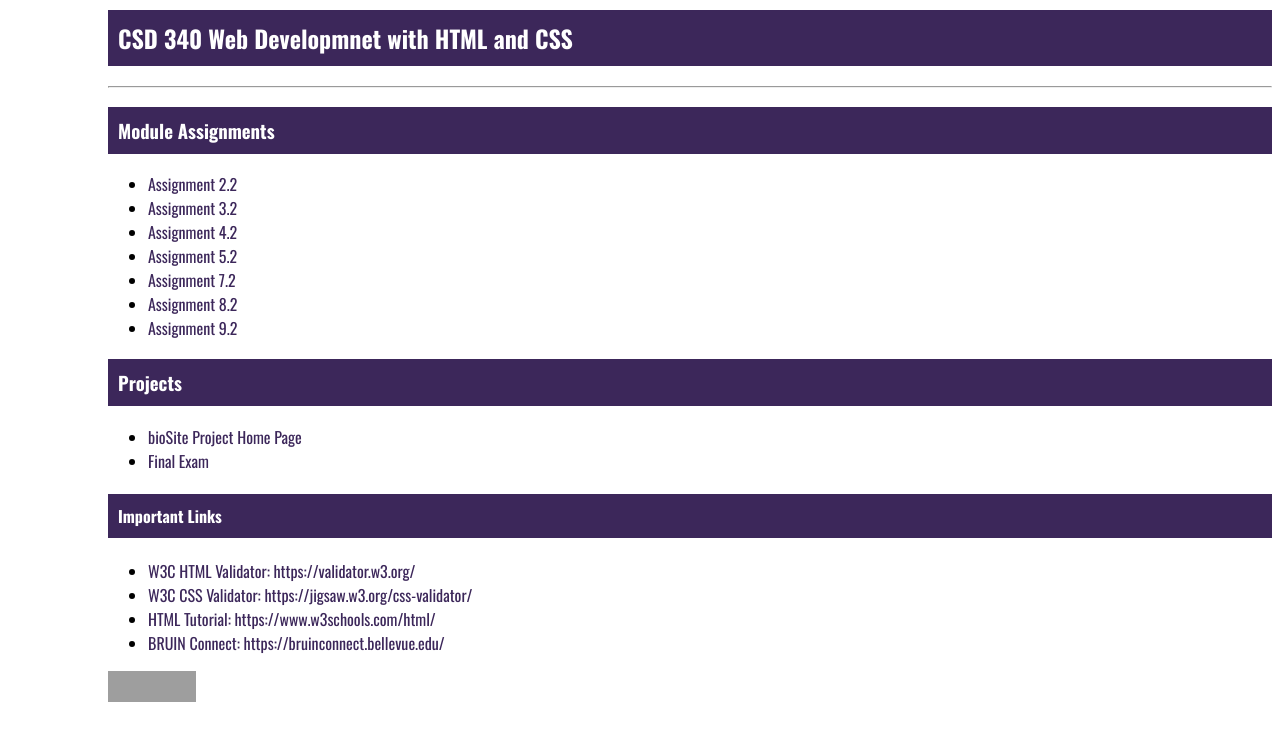
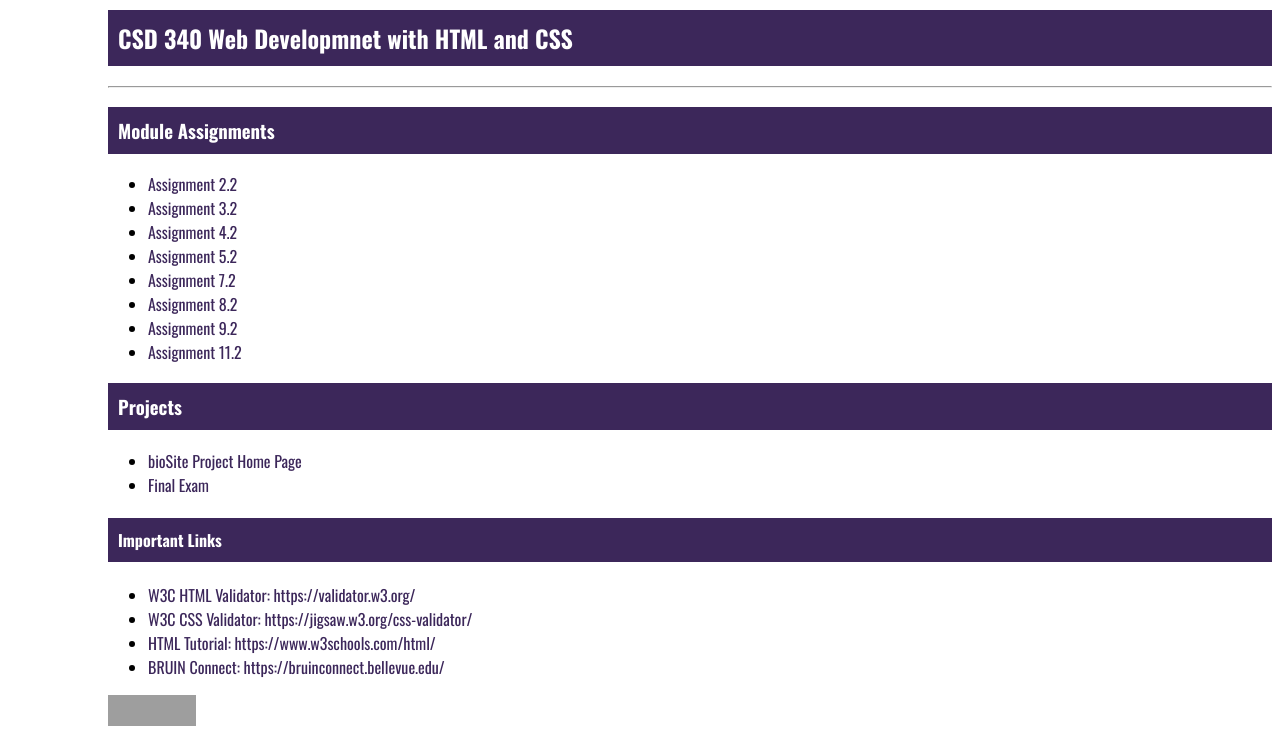
Before and after one commit to jpbefx/csd-340, a plain HTML site: page index.html in a window 1280 px wide. Shown: the part 150-897 px from the top of the page. Before the commit the page ends 873 px from the top, so only its background shows below. Drawn offline with nearby package versions, Linux system fonts and the light colour scheme; grey boxes are pictures that could not be loaded.

Commit message:
"Added Module11.2Assignment to Index.html"

```diff
--- a/index.html
+++ b/index.html
@@ -29,6 +29,7 @@
             <li><a href="module-7/bailey_Mod7_2.html" target="_blank">Assignment 7.2</a></li>
             <li><a href="module-8/bio-site.html" target="_blank">Assignment 8.2</a></li>
             <li><a href="module-9/bailey_EX6.html" target="_blank">Assignment 9.2</a></li>
+            <li><a href="module-11/bailey-11.2_WebBrowserDevelopmentTools.docx" target="_blank">Assignment 11.2</a></li>
         </ul>
         <h3>Projects</h3>
         <ul>
```
Also changed, not shown: 1 other file.
